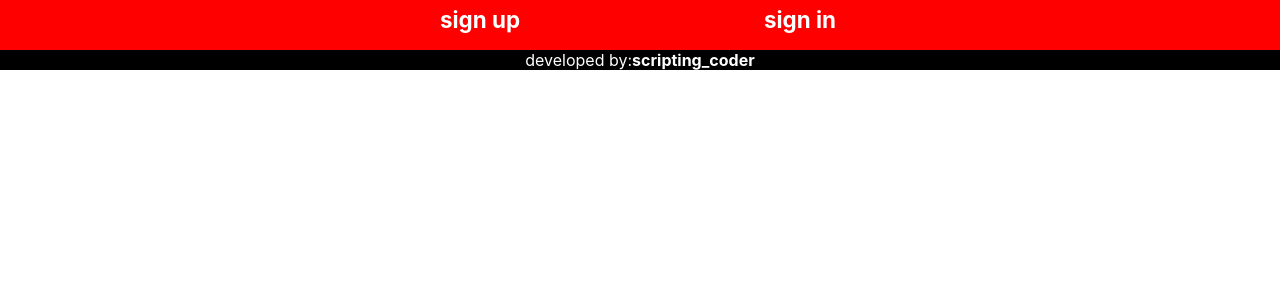
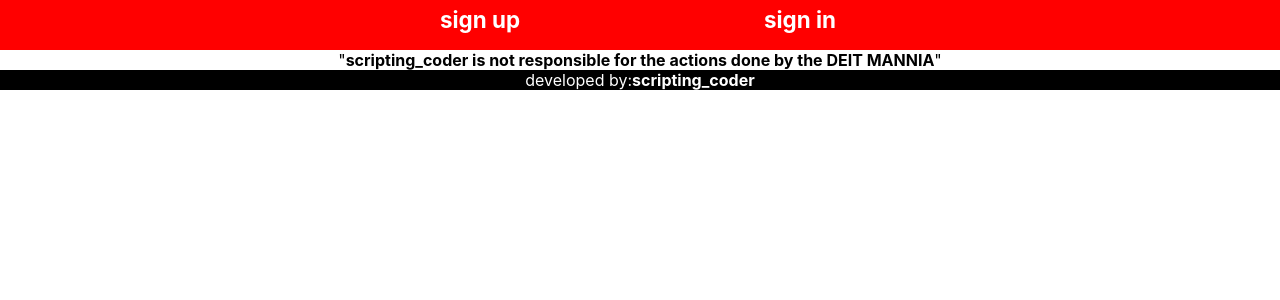
Before and after one commit to janardhanarajesh/deliveryfront, a React (Create React App) app: page /tc in a window 1280 px wide. Shown: the top 300 px of the page. Built offline with nearby package versions, Linux system fonts and the light colour scheme.

Commit message:
Update App.js

```diff
--- a/src/App.js
+++ b/src/App.js
@@ -9,6 +9,7 @@ import Addnew from './newpro';
 import User from './user';
 import Myorder from './myorder';
 import Aorder from './orders';
+import TC from "./T&C"
 function App() {
   return (
     <div className="App">
@@ -30,6 +31,8 @@ function App() {
    <Menu/>
    <Routes>
    <Route path='/sign' element={<Sign/>}/>
+     <Route path='/tc' element={<TC/>}/>
+
    <Route path='/admin' element={<Admin/>}/>
    <Route path='/addpro' element={<Addnew/>}/>
    <Route path='/orderpro' element={<User/>}/>
```
